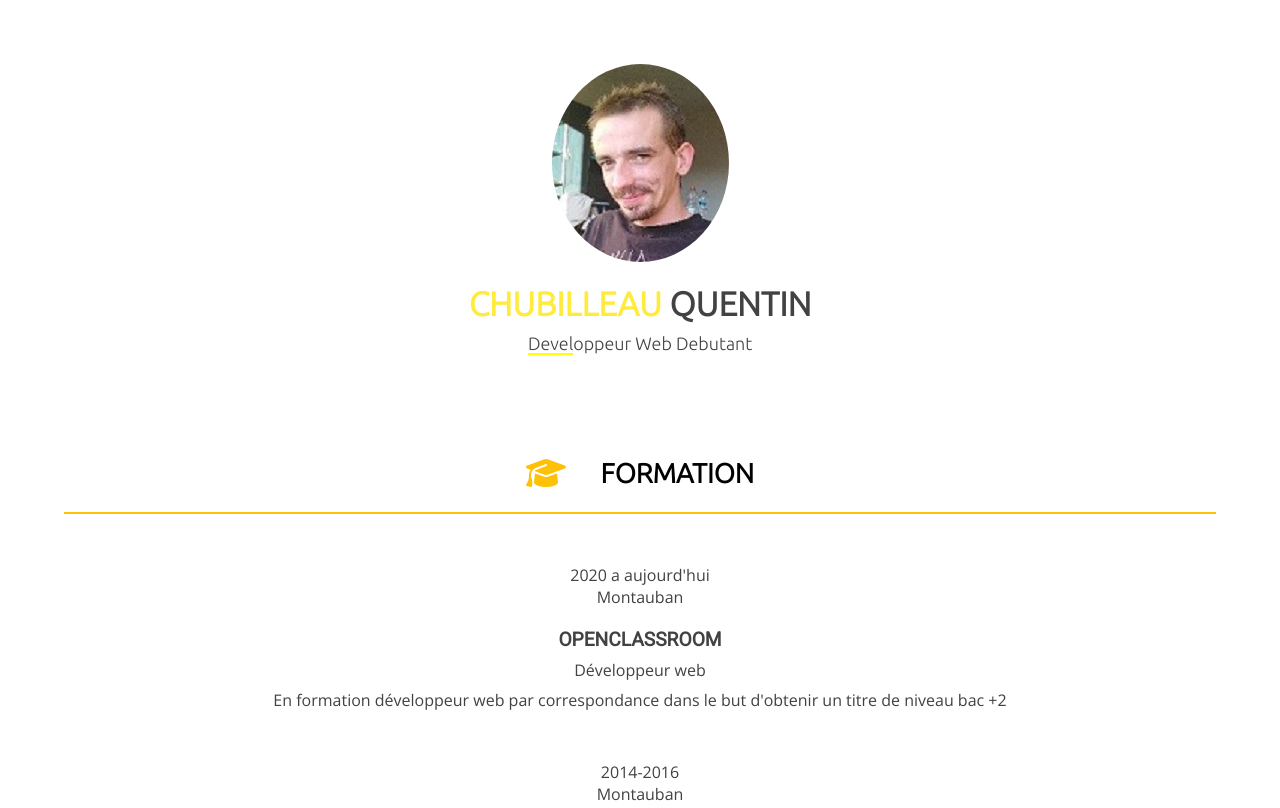
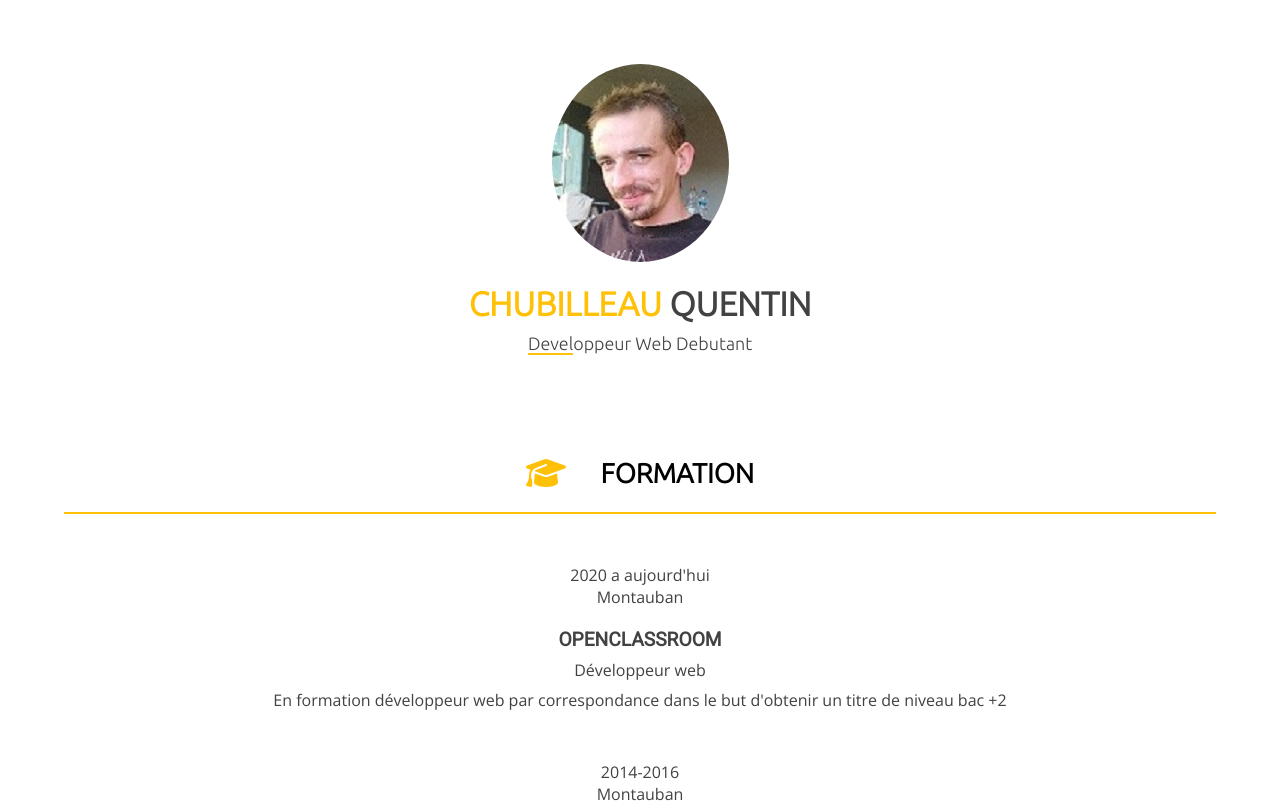
Before and after one commit to tutibosss/mon-cv, a plain HTML site: page index.html in a window 1280 px wide. Shown: the top 808 px of the page. Drawn offline with nearby package versions, Linux system fonts and the light colour scheme.

Commit message:
mise a jour

```diff
--- a/style.css
+++ b/style.css
@@ -54,13 +54,12 @@ header h1
 
 h1 span
 {
-	color: #FFEB3B;
+	color: #FFC107;
 }
 
 h1 + p span
 {
-	border-bottom: 2px solid yellow;
-
+	border-bottom: 2px solid #FFC107;
 }
 
 header p
```
